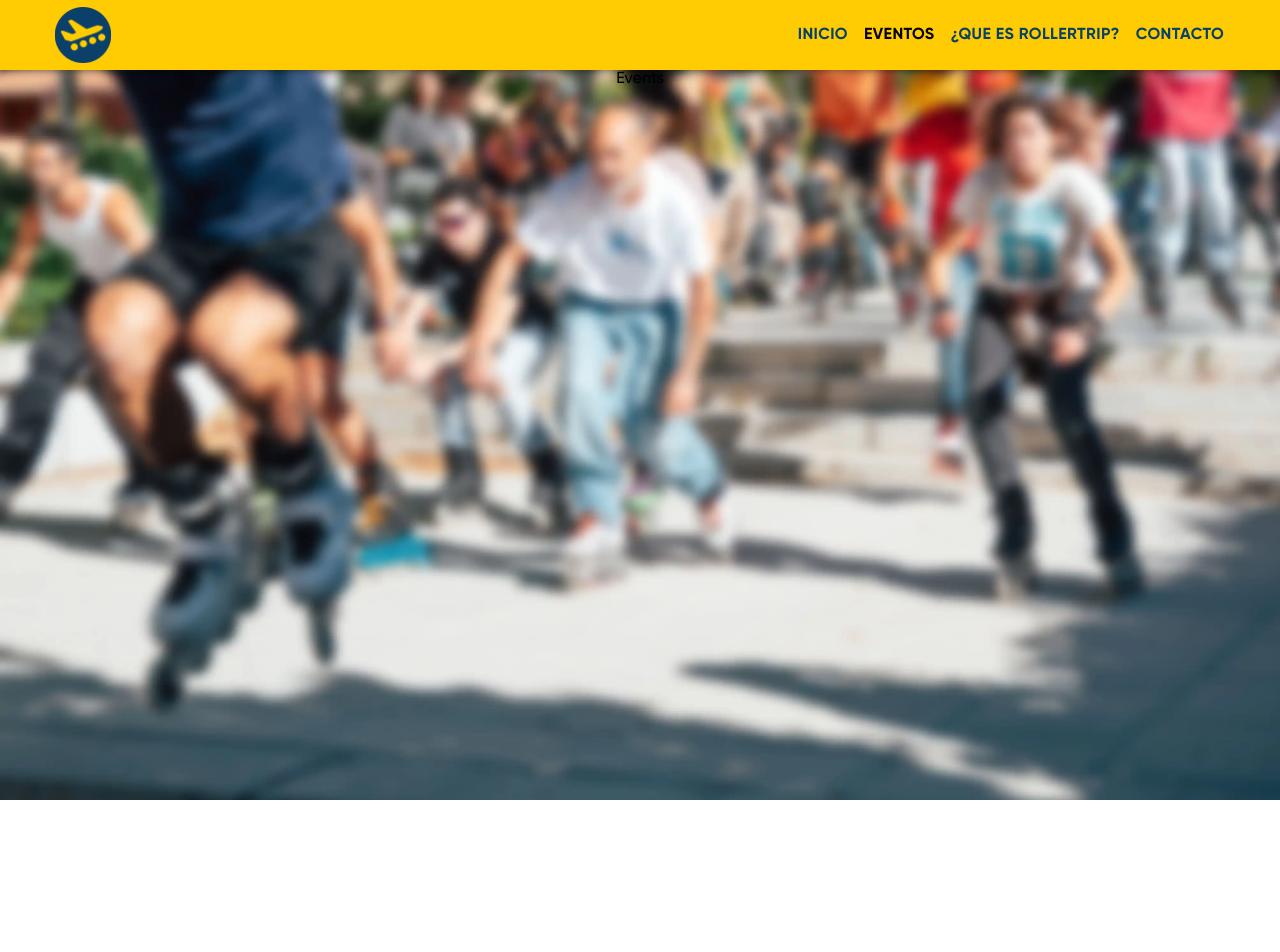
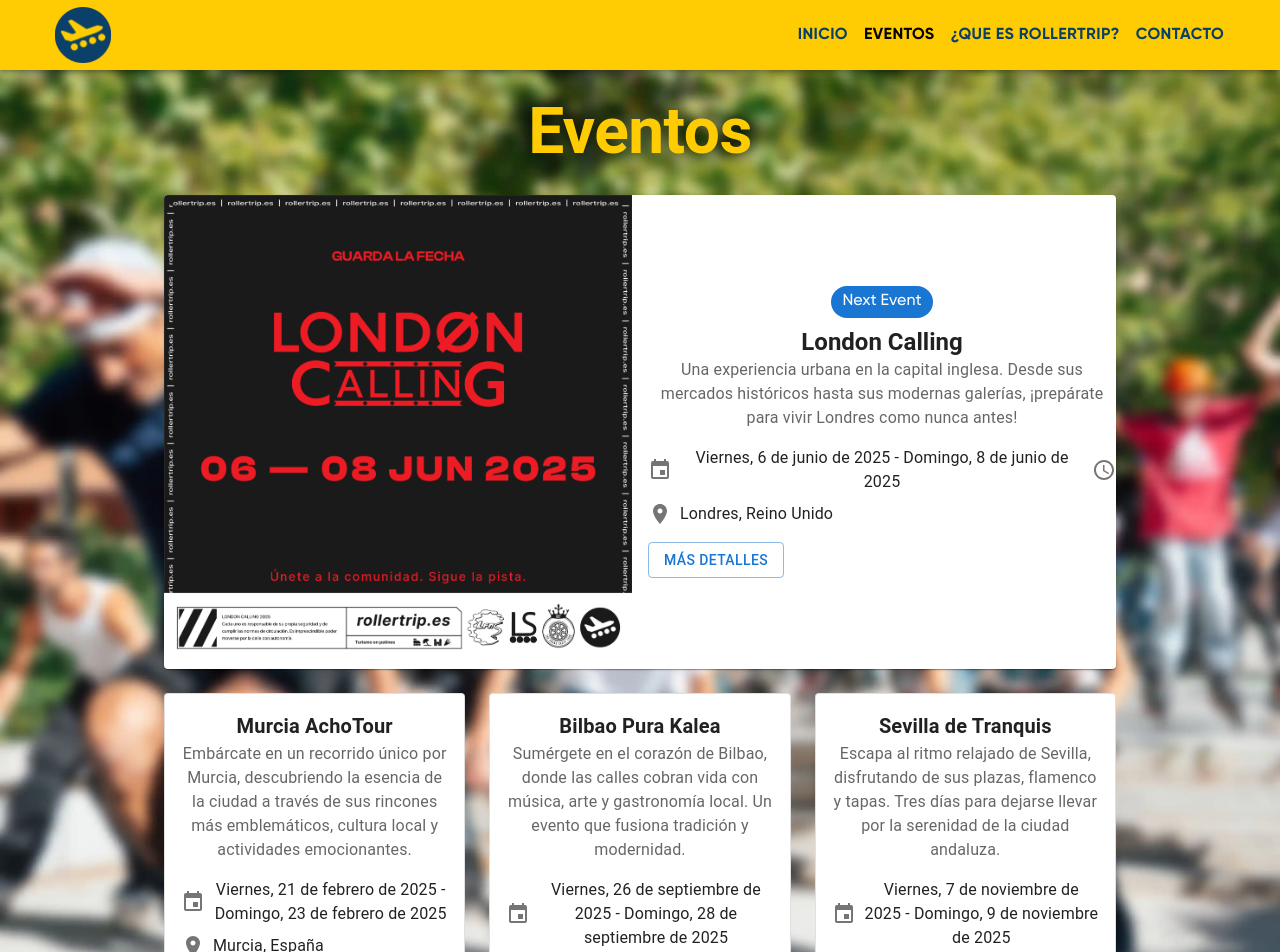
Before and after one commit to jesuseliasalba/rollertrip.es, a React (Vite) app: page /events in a window 1280 px wide. Shown: the top 952 px of the page. Before the commit the page ends 800 px from the top, so only its background shows below. Built offline with nearby package versions, Linux system fonts and the light colour scheme.

Commit message:
Add Events component with event listing and highlighting functionality

```diff
--- a/src/Pages/Events/Events.jsx
+++ b/src/Pages/Events/Events.jsx
@@ -1,7 +1,140 @@
 import "./Events.css";
 
+import {
+  Box,
+  Card,
+  CardContent,
+  Typography,
+  Button,
+  Grid,
+  Chip,
+} from "@mui/material";
+import EventIcon from "@mui/icons-material/Event";
+import PlaceIcon from "@mui/icons-material/Place";
+import AccessTimeIcon from "@mui/icons-material/AccessTime";
+
+const events = [
+  {
+    title: "Murcia AchoTour",
+    description:
+      "Embárcate en un recorrido único por Murcia, descubriendo la esencia de la ciudad a través de sus rincones más emblemáticos, cultura local y actividades emocionantes.",
+    date: "Viernes, 21 de febrero de 2025 - Domingo, 23 de febrero de 2025",
+    location: "Murcia, España",
+    highlight: false,
+  },
+  {
+    title: "London Calling",
+    description:
+      "Una experiencia urbana en la capital inglesa. Desde sus mercados históricos hasta sus modernas galerías, ¡prepárate para vivir Londres como nunca antes!",
+    date: "Viernes, 6 de junio de 2025 - Domingo, 8 de junio de 2025",
+    location: "Londres, Reino Unido",
+    highlight: true,
+  },
+  {
+    title: "Bilbao Pura Kalea",
+    description:
+      "Sumérgete en el corazón de Bilbao, donde las calles cobran vida con música, arte y gastronomía local. Un evento que fusiona tradición y modernidad.",
+    date: "Viernes, 26 de septiembre de 2025 - Domingo, 28 de septiembre de 2025",
+    location: "Bilbao, España",
+    highlight: false,
+  },
+  {
+    title: "Sevilla de Tranquis",
+    description:
+      "Escapa al ritmo relajado de Sevilla, disfrutando de sus plazas, flamenco y tapas. Tres días para dejarse llevar por la serenidad de la ciudad andaluza.",
+    date: "Viernes, 7 de noviembre de 2025 - Domingo, 9 de noviembre de 2025",
+    location: "Sevilla, España",
+    highlight: false,
+  },
+];
+
 const Events = () => {
-  return <div>Events</div>;
+  return (
+    <Box sx={{ maxWidth: 1000, mx: "auto", p: 3 }}>
+      <Typography
+        variant="h2"
+        fontWeight="bold"
+        textAlign="center"
+        mb={3}
+        sx={{
+          color: "var(--jea-color-primary)",
+          textShadow: "0px 0px 20px #000",
+          fontSize: "4rem",
+        }}
+      >
+        Eventos
+      </Typography>
+
+      {events.map((event, index) =>
+        event.highlight ? (
+          <Card key={index} sx={{ mb: 3, padding: "0" }}>
+            <CardContent sx={{ width: "100%", padding: "0 !important" }}>
+              <Box display="flex" alignItems="center">
+                <Box sx={{ mr: 2, width: "50%" }}>
+                  <img
+                    src="/events/london.png"
+                    alt="Event-actual"
+                    style={{
+                      width: "100%",
+                      height: "100%",
+                    }}
+                  />
+                </Box>
+                <Box sx={{ width: "50%" }}>
+                  <Chip label="Next Event" color="primary" sx={{ mb: 1 }} />
+                  <Typography variant="h5" fontWeight="bold">
+                    {event.title}
+                  </Typography>
+                  <Typography color="text.secondary">
+                    {event.description}
+                  </Typography>
+                  <Box display="flex" alignItems="center" gap={1} mt={2}>
+                    <EventIcon color="action" />
+                    <Typography>{event.date}</Typography>
+                    <AccessTimeIcon color="action" />
+                  </Box>
+                  <Box display="flex" alignItems="center" gap={1} mt={1}>
+                    <PlaceIcon color="action" />
+                    <Typography>{event.location}</Typography>
+                  </Box>
+                  <Box mt={2} display="flex">
+                    <Button variant="outlined">Más detalles</Button>
+                  </Box>
+                </Box>
+              </Box>
+            </CardContent>
+          </Card>
+        ) : null
+      )}
+
+      <Grid container spacing={3}>
+        {events
+          .filter((event) => !event.highlight)
+          .map((event, index) => (
+            <Grid item xs={12} md={4} key={index}>
+              <Card variant="outlined" sx={{ height: "100%" }}>
+                <CardContent>
+                  <Typography variant="h6" fontWeight="bold">
+                    {event.title}
+                  </Typography>
+                  <Typography color="text.secondary">
+                    {event.description}
+                  </Typography>
+                  <Box display="flex" alignItems="center" gap={1} mt={2}>
+                    <EventIcon color="action" />
+                    <Typography>{event.date}</Typography>
+                  </Box>
+                  <Box display="flex" alignItems="center" gap={1} mt={1}>
+                    <PlaceIcon color="action" />
+                    <Typography>{event.location}</Typography>
+                  </Box>
+                </CardContent>
+              </Card>
+            </Grid>
+          ))}
+      </Grid>
+    </Box>
+  );
 };
 
 export default Events;
```
Also changed, not shown: public/events/london.png (added).
